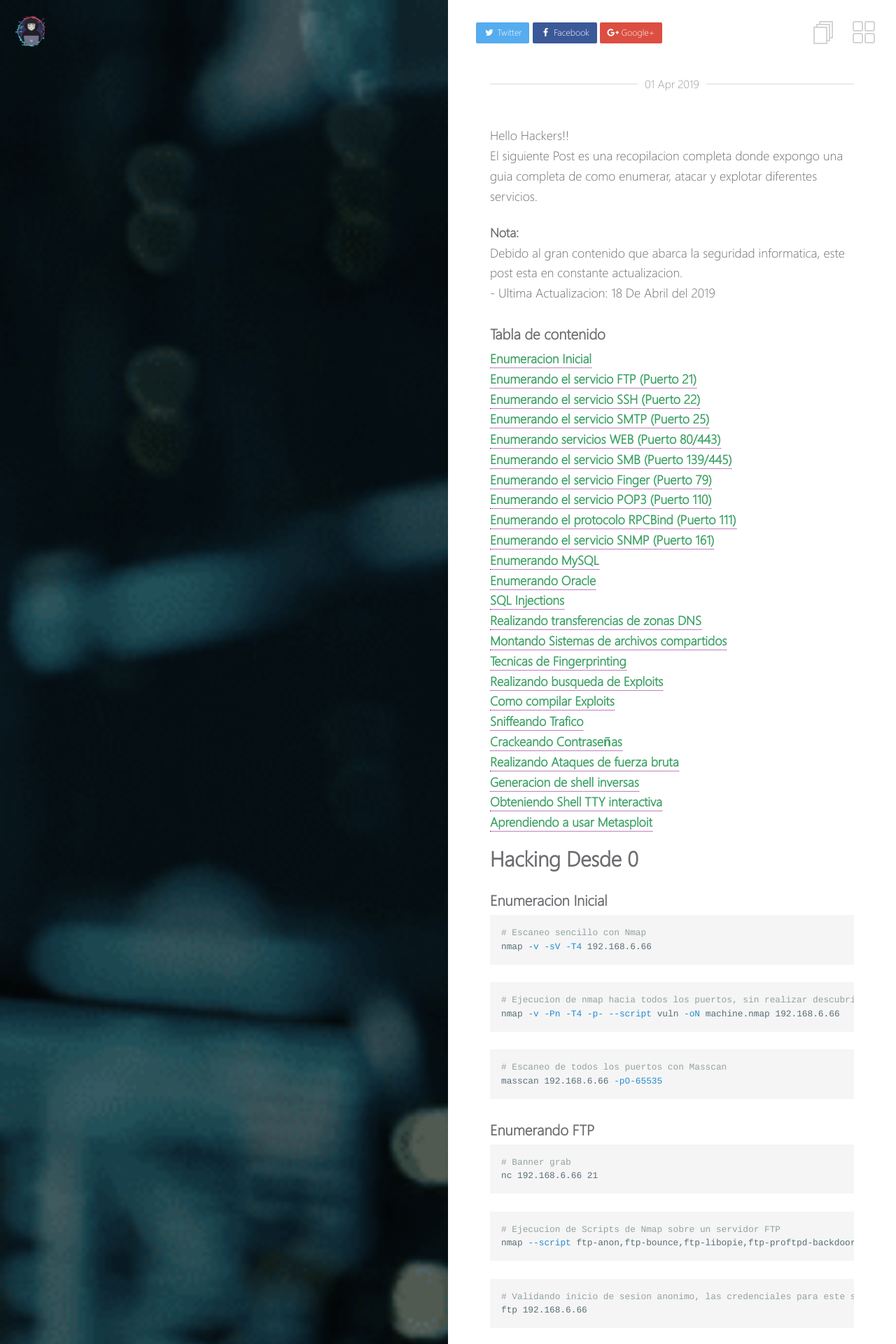
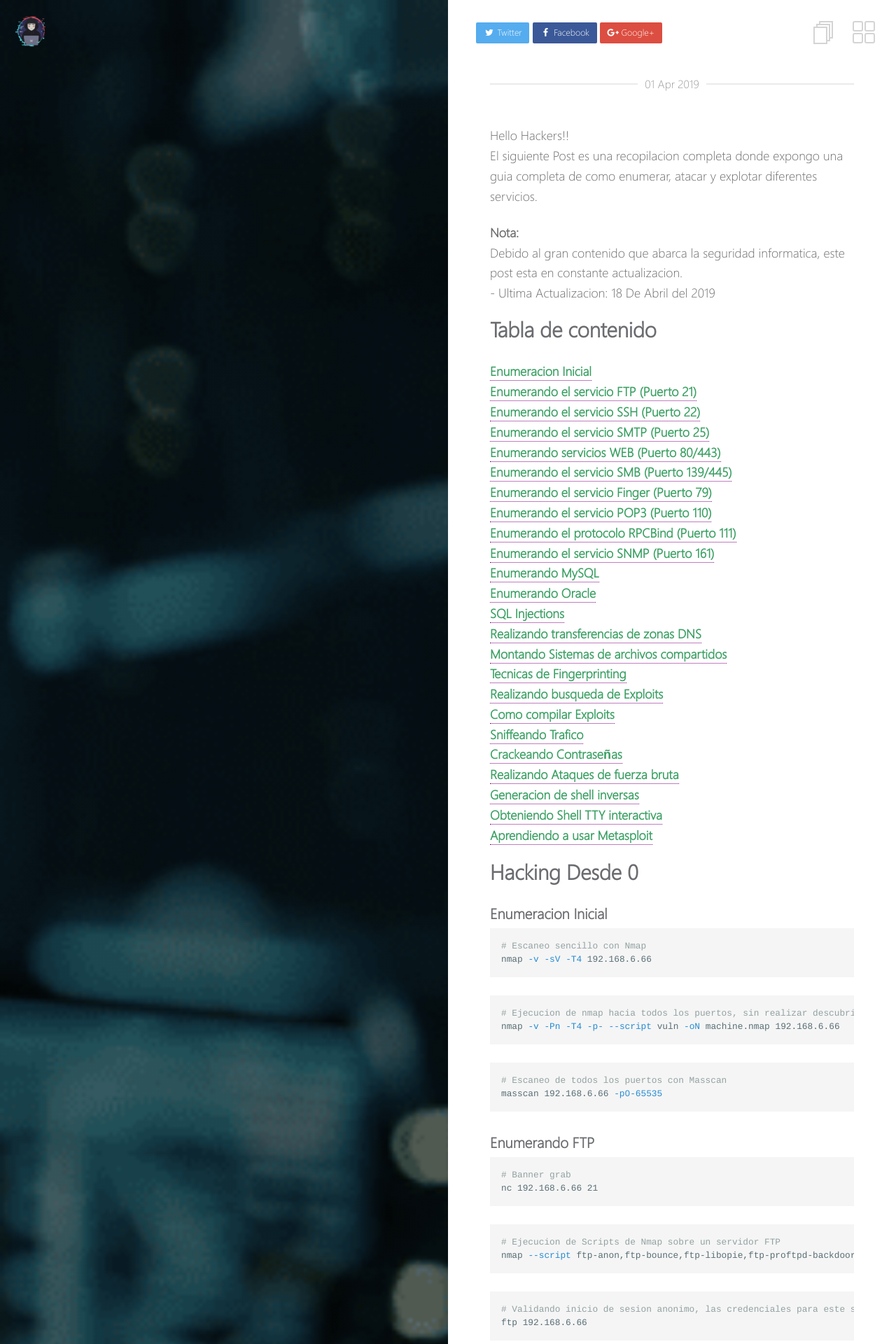
Before and after one commit to HackingProfessional/Security, a Jekyll site: the page built from _posts/2019-04-01-Guia-completa-del-Hacking.md, in a window 1280 px wide. Shown: the top 1920 px of the page at 70% size. Built offline with Jekyll 4.4.1, drawn with Linux system fonts in a browser that asks for light colours.

```diff
--- a/_posts/2019-04-01-Guia-completa-del-Hacking.md
+++ b/_posts/2019-04-01-Guia-completa-del-Hacking.md
@@ -16,11 +16,11 @@ El siguiente Post es una recopilacion completa donde expongo una guia completa d
 Debido al gran contenido que abarca la seguridad informatica, este post esta en constante actualizacion.
 *- Ultima Actualizacion: 18 De Abril del 2019*
 
-### Tabla de contenido
+## Tabla de contenido
 
 **[Enumeracion Inicial](#Enumeracion-Inicial)**<br>
-**[Enumerando el servicio FTP (Puerto 21)](#Enumerando-FTP)**<br>
-**[Enumerando el servicio SSH (Puerto 22)](#Enumerando-SSH)**<br>
+**[Enumerando el servicio FTP (Puerto 21)](#enumerando-ftp)**<br>
+**[Enumerando el servicio SSH (Puerto 22)](#enumerando-ssh)**<br>
 **[Enumerando el servicio SMTP (Puerto 25)](#Enumerando-SMTP)**<br>
 **[Enumerando servicios WEB (Puerto 80/443)](#Enumerando-un-sitio-WEB)**<br>
 **[Enumerando el servicio SMB (Puerto 139/445)](#Enumerando-SMB)**<br>
```
